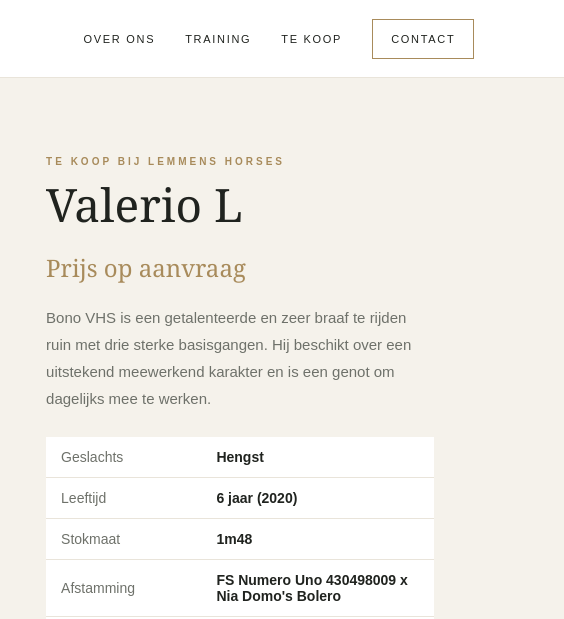
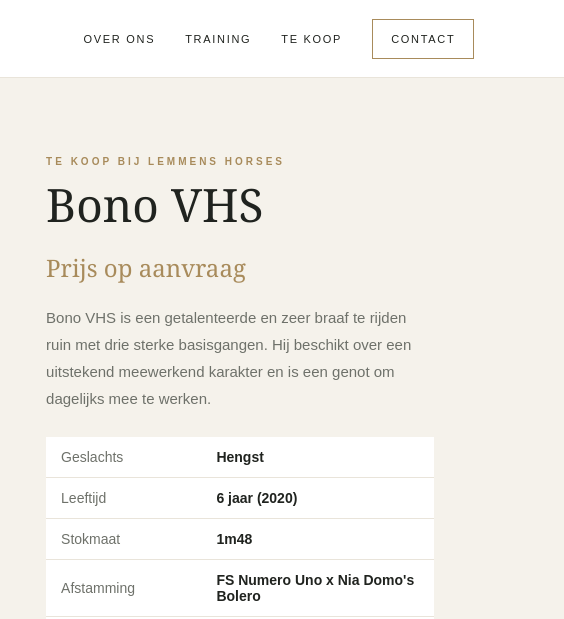
Before and after one commit to EwaAmateur/ewaamateur.github.io, a plain HTML site: page paard-valerno.html in a window 1280 px wide. Shown: the top 619 px of the page, 716-1280 px from the left. Drawn offline with Linux system fonts and the light colour scheme.

Commit message:
Update paard-valerno.html

```diff
--- a/paard-valerno.html
+++ b/paard-valerno.html
@@ -116,7 +116,7 @@
       <!-- Rechterkolom: Informatie & Specificaties -->
       <div>
         <div class="kicker">Te koop bij Lemmens Horses</div>
-        <h1>Valerio L</h1>
+        <h1>Bono VHS</h1>
         <div class="price">Prijs op aanvraag</div>
         <p class="copy">Bono VHS is een getalenteerde en zeer braaf te rijden ruin met drie sterke basisgangen. Hij beschikt over een uitstekend meewerkend karakter en is een genot om dagelijks mee te werken.</p>
 
@@ -124,7 +124,7 @@
           <tr><th>Geslachts</th><td>Hengst</td></tr>
           <tr><th>Leeftijd</th><td>6 jaar (2020)</td></tr>
           <tr><th>Stokmaat</th><td>1m48</td></tr>
-          <tr><th>Afstamming</th><td>FS Numero Uno 430498009 x Nia Domo's Bolero</td></tr>
+          <tr><th>Afstamming</th><td>FS Numero Uno x Nia Domo's Bolero</td></tr>
           <tr><th>Niveau</th><td>Niv3 / FEI Pony opgeleid</td></tr>
           <tr><th>Karakter</th><td>Eerlijk en betrouwbaar</td></tr>
         </table>
```
